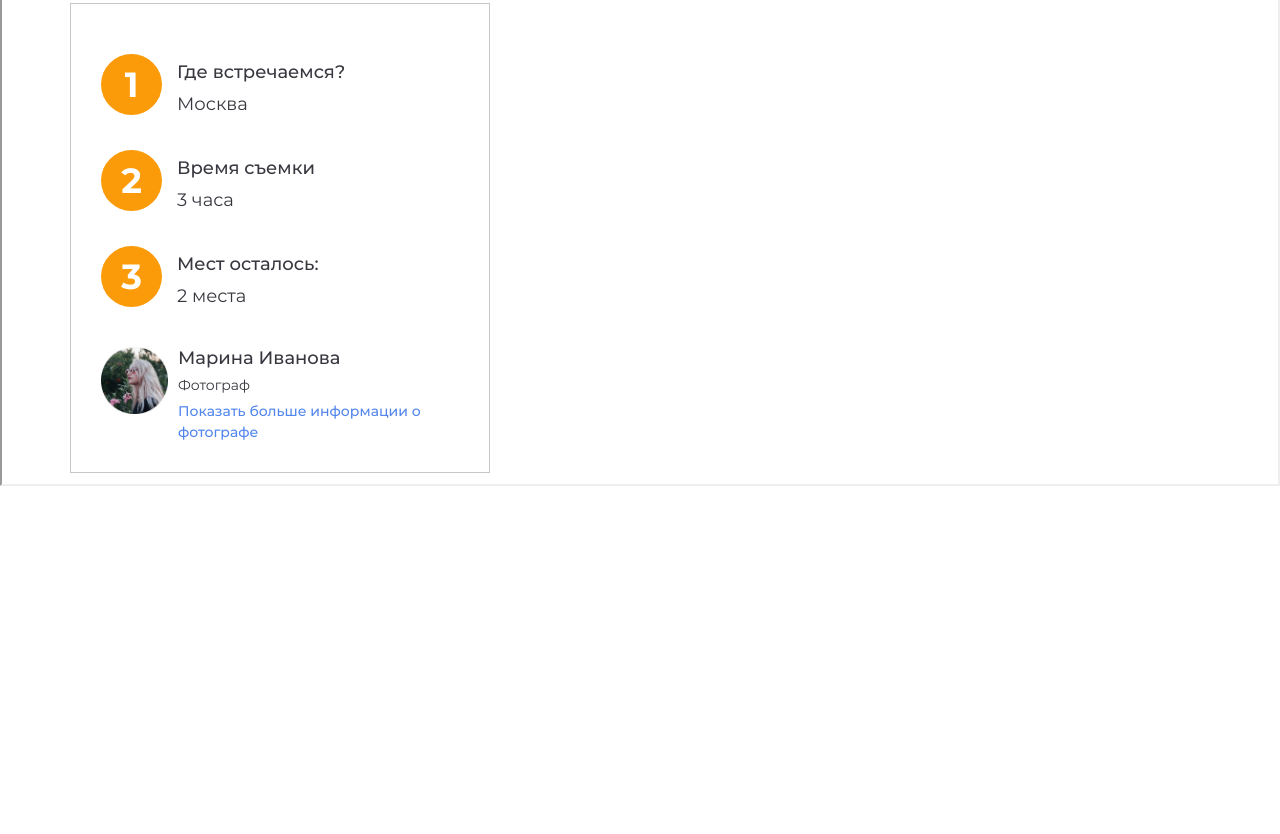
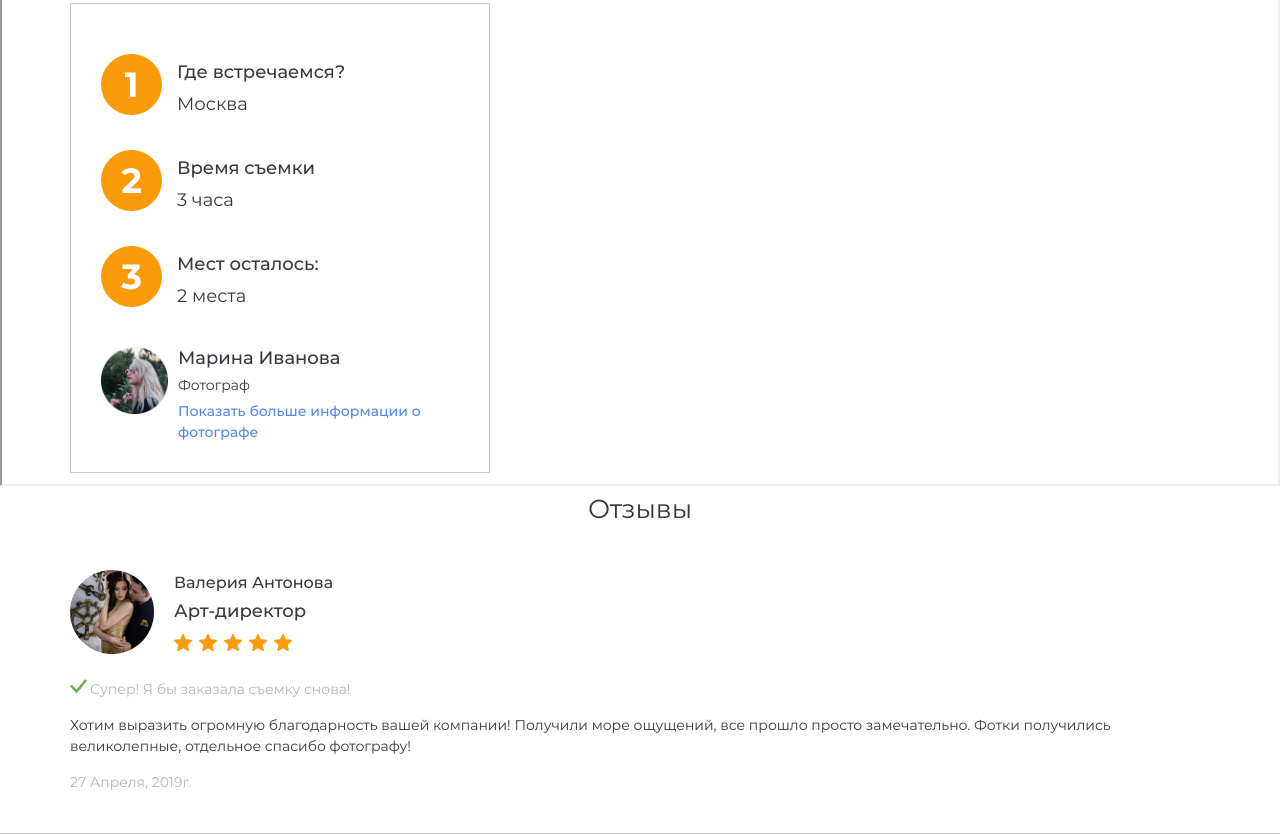
Before and after one commit to egorsv1985/Helyfly, a website: page src/index.html in a window 1280 px wide. Shown: the part 3459-4293 px from the top of the page. Before the commit the page ends 3949 px from the top, so only its background shows below. Drawn offline with nearby package versions, Linux system fonts and the light colour scheme; files that its build step writes are made by us from their sources; files whose address does not match are found by name.

Commit message:
adaptive in block reviews in 576px

```diff
--- a/gulpfile.js
+++ b/gulpfile.js
@@ -306,7 +306,7 @@ exports.clean = clean;
 exports.build = build;
 exports.watch = watch;
 exports.default = watch;
-exports.deploy = deploy;
+
 
 
 // На сервер (или заказчику) пойдет только папка dist
--- a/src/assets/scss/blocks/_photo-package.scss
+++ b/src/assets/scss/blocks/_photo-package.scss
@@ -10,13 +10,15 @@
 		@extend %container;
 
 		padding-right: 0;
+
 		@include media (sm) {
 			padding-right: 50px;
 		}
+
 		@include media (md) {
 			padding-right: 15px;
 		}
-		}
+	}
 
 	// .photo-package__title
 	&__title {
@@ -118,6 +120,7 @@
 			@include wh-px (11, 6);
 			@include pos (absolute, $top: 12px, $right: -22px);
 		}
+
 		&::after {
 			@include pseudo;
 			@include background (url("../images/photo-package/Arrow.svg"));
--- /dev/null
+++ b/src/assets/scss/blocks/_reviews.scss
@@ -0,0 +1,97 @@
+.reviews {
+
+	border-bottom: 0.5px solid $secondaryColor;
+
+	.container {
+		@extend %container;
+		// padding-right: 0;
+
+		// @include media (sm) {
+		// 	padding-right: 50px;
+		// }
+
+		// @include media (md) {
+		// 	padding-right: 15px;
+		// }
+	}
+
+	// .reviews__title
+	&__title {
+		@include font (26px, 151.16%, 400, center);
+		color: $textColor;
+		margin-bottom: 40px;
+	}
+
+	// .reviews__evaluation
+	&__evaluation {
+		border: none;
+		margin-bottom: 25px;
+	}
+
+	// .reviews__wrap
+	&__wrap {
+		padding-bottom: 40px;
+		@include flex ($flex-direction: column);
+	}
+
+	// .reviews__span
+	&__span {
+		@include font (14px, 21px, 400);
+		color: $textColorLight;
+		position: relative;
+		padding-left: 20px;
+
+		&::before {
+			@include pseudo;
+			@include background (url("../images/reviews/reviews-vector.svg"));
+			@include pos (absolute, $top: 0, $left: 0);
+			@include wh(17px, 15px);
+		}
+	}
+
+	// .reviews__text
+	&__text {
+		@include font (14px, 21px, 400);
+		color: $textColor;
+		margin: 15px 0 40px;
+
+		@include media (xs) {
+			margin-bottom: 15px;
+		}
+
+
+	}
+
+	// .reviews__date
+	&__date {
+		@include font (14px, 21px, 400);
+		color: $textColorLight;
+	}
+
+	.evaluation {
+
+		// .evaluation__img
+		&__img {}
+
+		// .evaluation__wrapper
+		&__wrapper {
+			margin-left: 20px;
+
+			@include media (xs) {
+				@include flex ($align-items: flex-start, $flex-direction: column);
+			}
+		}
+
+		// .evalution__title
+		&__title {}
+
+		// .evaluation__text
+		&__text {
+			margin-bottom: 10px;
+
+		}
+
+		// .evaluation__svg
+		&__svg {}
+	}
+}
--- a/src/assets/scss/components/_evaluation.scss
+++ b/src/assets/scss/components/_evaluation.scss
@@ -10,11 +10,19 @@
 		@include flex (center, $flex-direction: column);
 
 		margin-left: 10px;
+
 		@include media (xs) {
 			@include flex ($align-items: center, $flex-direction: row);
 		}
 
 	}
+
+	// .evalution__title
+	&__title {
+		@include font (16px, 20px, 500);
+		color: $textColor;
+		margin-bottom: 5px;
+		}
 
 	&__text {
 		@include font (14px, 20px);
--- a/src/assets/scss/style.scss
+++ b/src/assets/scss/style.scss
@@ -36,3 +36,4 @@
 @import "./blocks/info";
 @import "./blocks/schedule";
 @import "./blocks/map";
+@import "./blocks/reviews";
--- a/src/index.html
+++ b/src/index.html
@@ -312,6 +312,27 @@
 
     </section>
 
+    <article class="reviews">
+        <div class="container">
+            <h1 class="reviews__title">Отзывы</h1>
+            <div class="reviews__evaluation evaluation">
+                <img class="evaluation__img" src="./assets/images/reviews/reviews-1.jpg" alt="reviews">
+                <div class="evaluation__wrapper">
+                    <h2 class="evaluation__title">Валерия Антонова</h2>
+                    <p class="evaluation__text">Арт-директор</p>
+                    <img class="evaluation__svg" src="./assets/images/photo-shoot/photo-shoot-star.svg" alt="star">
+                </div>
+            </div>
+            <div class="reviews__wrap">
+                <span class="reviews__span">Супер! Я бы заказала съемку снова!</span>
+                <p class="reviews__text">Хотим выразить огромную благодарность вашей компании! Получили море ощущений,
+                    все
+                    прошло просто замечательно. Фотки получились великолепные, отдельное спасибо фотографу!</p>
+                <time class="reviews__date" datetime="2019-04-27">27 Апреля, 2019г.</time>
+            </div>
+        </div>
+    </article>
+
 
     <script src="https://code.jquery.com/jquery-3.6.0.min.js"></script>
     <script type="text/javascript" src="//cdn.jsdelivr.net/gh/kenwheeler/slick@1.8.1/slick/slick.min.js"></script>
```
Also changed, not shown: dist/assets/css/style.css, dist/assets/css/style.min.css, dist/assets/images/reviews/reviews-1.jpg (added), dist/assets/images/reviews/reviews-2.jpg (added), dist/assets/images/reviews/reviews-3.jpg (added), dist/assets/images/reviews/reviews-vector.svg (added), dist/index.html, src/assets/images/reviews/reviews-1.jpg (added), src/assets/images/reviews/reviews-2.jpg (added), src/assets/images/reviews/reviews-3.jpg (added), src/assets/images/reviews/reviews-vector.svg (added), 1 other file.
